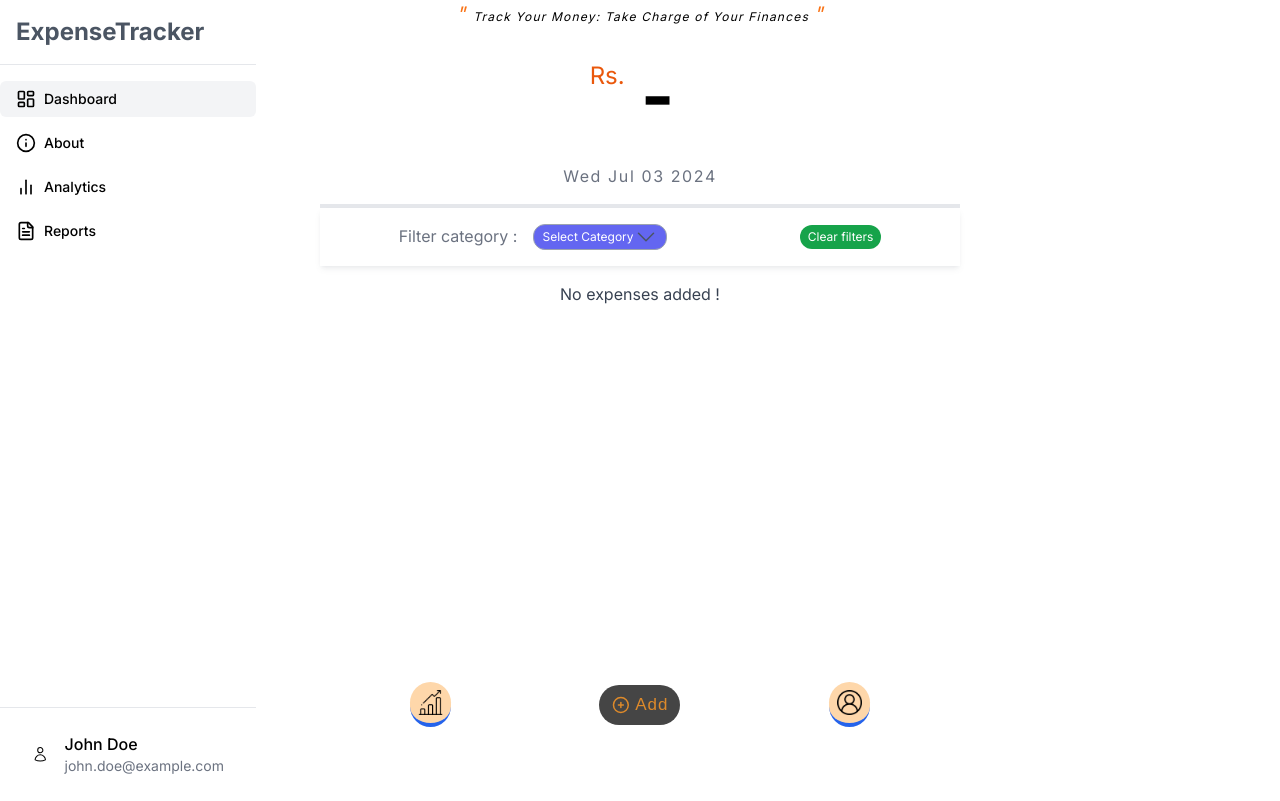
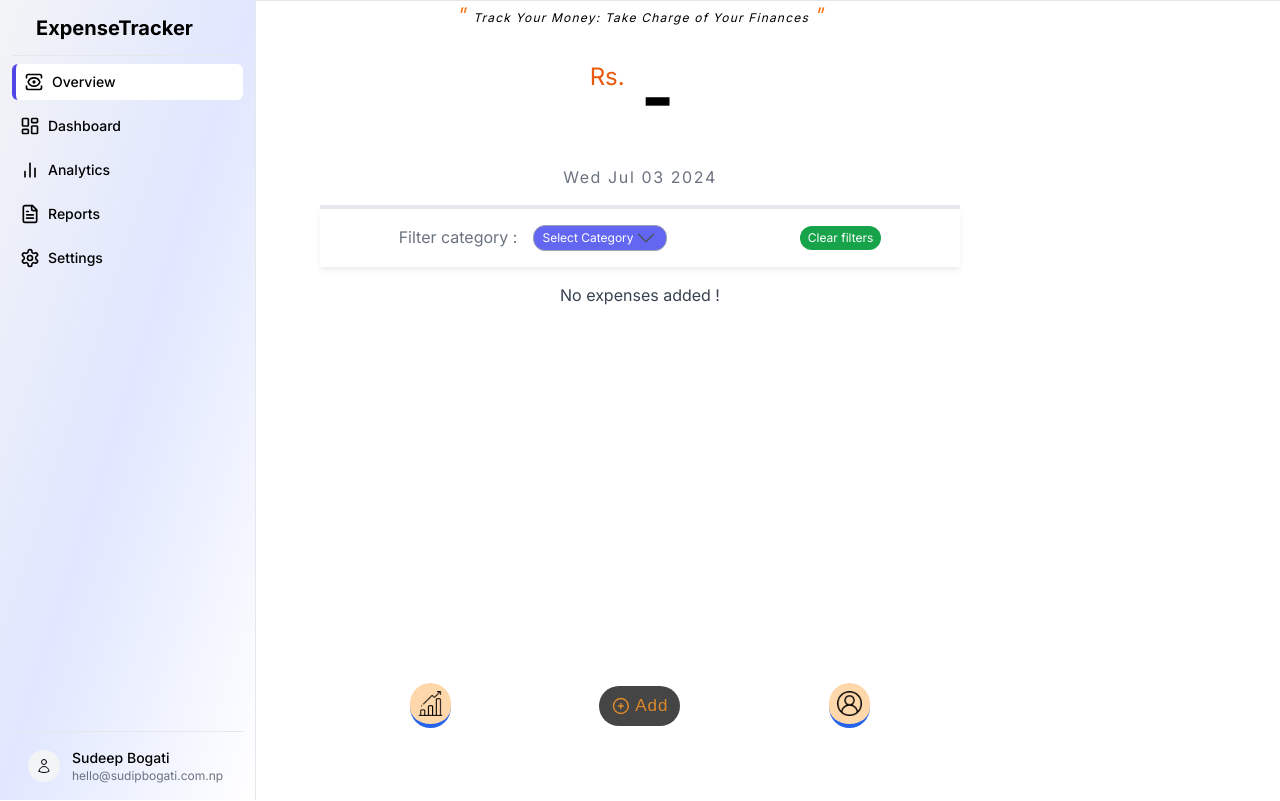
Before and after one commit to sudeepbogati7/x-penses, a Next.js app: page / in a window 1280 px wide. Built offline with nearby package versions, Linux system fonts and the light colour scheme.

Commit message:
sidebar on mobile view

```diff
--- a/app/dashboard/layout.tsx
+++ /dev/null
@@ -1,22 +0,0 @@
-'use client';
-import { Inter } from "next/font/google";
-const inter = Inter({ subsets: ["latin"] });
-
-export default function RootLayout({
-    children,
-}: {
-    children: React.ReactNode;
-}) {
-    return (
-        <html lang="en">
-            <head>
-                <title> Expense Dashboard </title>
-            </head>
-            <body
-                className={`${inter.className} bg-gray-100 dark:bg-[#0d1117] `}
-            >
-                <main>{children}</main>
-            </body>
-        </html>
-    );
-}
--- a/app/dashboard/page.tsx
+++ b/app/dashboard/page.tsx
@@ -71,11 +71,7 @@ export default function Dashboard() {
         const fetchData = async () => {
 
           try {
-                if (!token) {
-                    router.push('/register');
-                    return;
-                }
-                // fetching user profile data
+               // fetching user profile data
                 const userResponse = await fetch(`${API_URL}/user/profile`, {
                     method: "GET",
                     headers: {
--- a/app/layout.tsx
+++ b/app/layout.tsx
@@ -4,7 +4,6 @@ import { Inter } from "next/font/google";
 import "./globals.css";
 import { Suspense } from "react";
 import Loading from "./loading";
-import { ResponseDataProvider } from "@/components/ResponseData";
 import { AppSidebar } from "@/components/SideBar";
 
 const inter = Inter({ subsets: ["latin"] });
@@ -14,7 +13,7 @@ const Metadata = {
   title: 'Expense Tracker - Master Your Finances',
   description: 'Track, analyze, and optimize your expenses with our powerful and intuitive system.',
 }
-
+import { Sidebar, SidebarProvider, Header } from "@/components/ui/sideBar";
 export default function RootLayout({
   children,
 }: Readonly<{
@@ -31,10 +30,15 @@ export default function RootLayout({
   return (
     <html lang="en">
       <body className={inter.className}>
-        <div className="flex h-fit ">
-          {!hideSidebar && <AppSidebar />}
-          <main className="w-full h-full ">{children}</main>
-        </div>
+        <SidebarProvider>
+            {!hideSidebar && <AppSidebar /> }
+            <main className="w-full h-full">
+            {!hideSidebar && <Header />}
+              <div className="container mx-auto">
+                {children}
+              </div>
+            </main>
+        </SidebarProvider>
       </body>
     </html>
   );
--- a/components/SideBar.tsx
+++ b/components/SideBar.tsx
@@ -1,9 +1,8 @@
 'use client'
 
-import { useState } from 'react'
 import Link from 'next/link'
 import { usePathname } from 'next/navigation'
-import { LayoutDashboard, Info, BarChart2, FileText, User, Menu } from 'lucide-react'
+import { LayoutDashboard, BarChart2, FileText, Settings, X, ViewIcon } from 'lucide-react'
 import { cn } from "@/lib/utils"
 import { UserIcon } from '@heroicons/react/24/outline'
 import {
@@ -14,58 +13,62 @@ import {
   SidebarMenu,
   SidebarMenuItem,
   SidebarMenuButton,
-  SidebarProvider,
   SidebarTrigger,
+  useSidebar,
 } from "@/components/ui/sideBar"
 
 const menuItems = [
-  { icon: LayoutDashboard, label: 'Dashboard', href: '/' },
-  { icon: Info, label: 'About', href: '/about' },
+  { icon: ViewIcon, label: "Overview", href: '/' },
+  { icon: LayoutDashboard, label: 'Dashboard', href: '/dashboard' },
   { icon: BarChart2, label: 'Analytics', href: '/analytics' },
   { icon: FileText, label: 'Reports', href: '/reports' },
-//   { icon: User, label: 'Profile', href: '/profile' },
+  { icon: Settings, label: 'Settings', href: '/settings' },
 ]
 
 export function AppSidebar() {
   const pathname = usePathname()
+  const { setIsOpen } = useSidebar()
+
+  // Function to handle link clicks in mobile view
+  const handleLinkClick = () => {
+    setIsOpen(false) // Close the sidebar
+  }
 
   return (
-    <SidebarProvider>
-      <div className='h-screen overflow-hidden fixed top-0 left-0'>
-      <Sidebar className="bg-white  dark:bg-gray-800 flex flex-col h-screen">
-        <SidebarHeader>
-          <Link href="/" className="flex items-center space-x-2">
-            <span className="text-2xl text-gray-600 font-bold">ExpenseTracker</span>
+    <div className='h-screen z-50 overflow-hidden fixed top-0 left-0'>
+      <Sidebar className="border-r bg-gradient-to-br from-gray-100 px-3 via-indigo-100 to-white h-screen flex flex-col bg-background">
+        <SidebarHeader className="flex h-14 items-center justify-between border-b px-6">
+          <Link href="/" className="flex items-center space-x-2" onClick={handleLinkClick}>
+            <span className="text-xl font-bold">ExpenseTracker</span>
           </Link>
-          <SidebarTrigger className="md:hidden">
-            <Menu className="h-6 w-6" />
+          <SidebarTrigger className="md:hidden" onClick={() => setIsOpen(false)}>
+            <X className="h-6 w-6" />
           </SidebarTrigger>
         </SidebarHeader>
-        <SidebarContent className="flex mt-4  flex-col flex-grow">
-          <SidebarMenu className="flex-grow">
+        <SidebarContent className="flex flex-col py-2">
+          <SidebarMenu>
             {menuItems.map((item) => (
               <SidebarMenuItem key={item.href}>
-                <SidebarMenuButton active={pathname === item.href}>
-                  <Link href={item.href} className="flex items-center space-x-2">
-                    <item.icon className="h-5 w-5" />
+                <Link href={item.href} className="w-full" onClick={handleLinkClick}>
+                  <SidebarMenuButton active={pathname === item.href}>
+                    <item.icon className="h-5 w-5 mr-2" />
                     <span>{item.label}</span>
-                  </Link>
-                </SidebarMenuButton>
+                  </SidebarMenuButton>
+                </Link>
               </SidebarMenuItem>
             ))}
           </SidebarMenu>
         </SidebarContent>
-        <SidebarFooter>
-          <div className="flex  items-center space-x-4 px-4 py-2">
-            <UserIcon className='w-6' />
+        <SidebarFooter className="border-t p-4">
+          <div className="flex items-center space-x-3">
+            <UserIcon className="h-8 w-8 rounded-full bg-muted p-2" />
             <div>
-              <p className="font-medium">John Doe</p>
-              <p className="text-sm text-gray-500 dark:text-gray-400">john.doe@example.com</p>
+              <p className="text-sm font-medium">Sudeep Bogati </p>
+              <p className="text-xs text-muted-foreground">hello@sudipbogati.com.np</p>
             </div>
           </div>
         </SidebarFooter>
       </Sidebar>
-      </div>
-    </SidebarProvider>
+    </div>
   )
 }
--- a/components/signupForm.tsx
+++ b/components/signupForm.tsx
@@ -64,7 +64,7 @@ export function SignupFormDemo() {
   };
   console.log("formData:", formData);
   return (
-    <div className="w-full  mx-auto p-5 md:px-16  bg-gray-100 dark:bg-black">
+    <div className="w-full  mx-auto p-5 md:px-16   dark:bg-black">
       <div>
         {error && (
           <div className="p-4 bg-red-100 dark:bg-red-600 text-red-800 dark:text-red-100 rounded-md mb-4">
--- a/components/ui/sideBar.tsx
+++ b/components/ui/sideBar.tsx
@@ -1,6 +1,7 @@
 import * as React from "react"
 import { cn } from "@/lib/utils"
-
+import { Menu } from 'lucide-react'
+import { request } from "http"
 const SidebarContext = React.createContext<{
   isOpen: boolean
   setIsOpen: React.Dispatch<React.SetStateAction<boolean>>
@@ -32,7 +33,7 @@ export const Sidebar = React.forwardRef<
     <div
       ref={ref}
       className={cn(
-        "fixed  inset-y-0 left-0 z-50 w-64 transform transition-transform duration-200 ease-in-out",
+        "fixed inset-y-0 left-0 z-50 w-64 transform transition-all duration-300 ease-in-out",
         isOpen ? "translate-x-0" : "-translate-x-full",
         "md:relative md:translate-x-0",
         className
@@ -55,6 +56,18 @@ export const SidebarHeader = React.forwardRef<
 ))
 SidebarHeader.displayName = "SidebarHeader"
 
+export const SidebarContent = React.forwardRef<
+  HTMLDivElement,
+  React.HTMLAttributes<HTMLDivElement>
+>(({ className, ...props }, ref) => (
+  <div
+    ref={ref}
+    className={cn("flex-grow overflow-y-auto", className)}
+    {...props}
+  />
+))
+SidebarContent.displayName = "SidebarContent"
+
 export const SidebarFooter = React.forwardRef<
   HTMLDivElement,
   React.HTMLAttributes<HTMLDivElement>
@@ -66,18 +79,6 @@ export const SidebarFooter = React.forwardRef<
   />
 ))
 SidebarFooter.displayName = "SidebarFooter"
-
-export const SidebarContent = React.forwardRef<
-  HTMLDivElement,
-  React.HTMLAttributes<HTMLDivElement>
->(({ className, ...props }, ref) => (
-  <div
-    ref={ref}
-    className={cn("flex-grow overflow-y-auto", className)}
-    {...props}
-  />
-))
-SidebarContent.displayName = "SidebarContent"
 
 export const SidebarMenu = React.forwardRef<
   HTMLUListElement,
@@ -97,20 +98,26 @@ SidebarMenuItem.displayName = "SidebarMenuItem"
 
 export const SidebarMenuButton = React.forwardRef<
   HTMLButtonElement,
-  React.ButtonHTMLAttributes<HTMLButtonElement> & { active?: boolean }
->(({ className, active, ...props }, ref) => (
+  React.ButtonHTMLAttributes<HTMLButtonElement> & {
+    active?: boolean
+  }
+>(({ className, active, children, ...props }, ref) => {
+  return (
     <button
       ref={ref}
       className={cn(
-      "flex items-center w-full px-4 py-2 text-sm font-medium rounded-md",
+        "flex items-center w-full px-2 py-2  text-sm font-medium rounded-md",
         "hover:bg-gray-100 dark:hover:bg-gray-800",
-      "focus:outline-none focus:ring-2 focus:ring-offset-2 focus:ring-indigo-500 dark:focus:ring-offset-gray-900",
-      active && "bg-gray-100 dark:bg-gray-800",
+        "focus:outline-none  transition-all duration-300  dark:focus:ring-offset-gray-900",
+        active && "bg-white border-l-4 border-indigo-600 dark:bg-gray-800",
         className
       )}
       {...props}
-  />
-))
+    >
+      {children}
+    </button>
+  )
+})
 SidebarMenuButton.displayName = "SidebarMenuButton"
 
 export const SidebarTrigger = React.forwardRef<
@@ -123,7 +130,7 @@ export const SidebarTrigger = React.forwardRef<
       ref={ref}
       onClick={() => setIsOpen(prev => !prev)}
       className={cn(
-        "md:hidden p-2 rounded-md text-gray-500 hover:text-gray-600 focus:outline-none focus:ring-2 focus:ring-inset focus:ring-indigo-500",
+        "p-2 rounded-md text-gray-500 hover:text-gray-600 focus:outline-none ",
         className
       )}
       {...props}
@@ -131,3 +138,19 @@ export const SidebarTrigger = React.forwardRef<
   )
 })
 SidebarTrigger.displayName = "SidebarTrigger"
+
+export function Header() {
+  const { setIsOpen } = useSidebar()
+
+  return (
+    <header className="sticky top-0 z-40 md:pl-64 border-b bg-background">
+      <div className="md:hidden flex h-14 items-center px-4">
+        <button className="md:hidden" onClick={() => setIsOpen(true)}>
+          <Menu className="h-6 w-6" />
+          <span className="sr-only">Open Sidebar</span>
+        </button>
+        <h1 className="ml-4 text-lg font-semibold"> Overview </h1>
+      </div>
+    </header>
+  )
+}
```
Also changed, not shown: components/LoginPage.tsx (+10 -9 lines), public/epense_ai.webp (added), public/expense_illustration.webp (added). Lines whose indentation alone changed are shown as unchanged.
